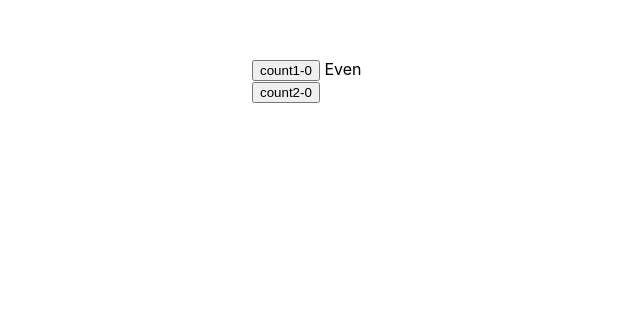
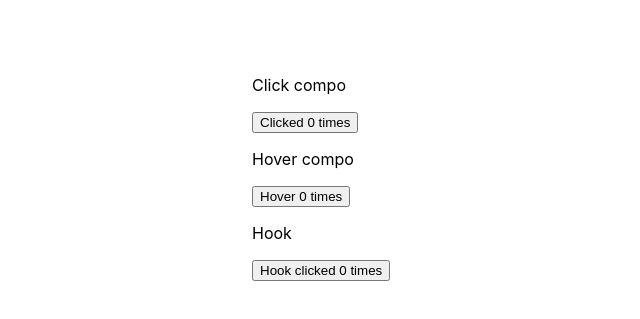
Before and after one commit to anoop-codes/React-Js, a React (Create React App) app: page / in a window 1280 px wide. Shown: the part 197-516 px from the top of the page, without its empty margins (4-644 px from the left). Built offline with nearby package versions, Linux system fonts and the light colour scheme.

Commit message:
hoc , render ,and custom props

```diff
--- a/src/App.js
+++ b/src/App.js
@@ -1,13 +1,12 @@
 import React from 'react';
 import './App.css';
-import HomeUseMemoHook from './components/optimisation-techniques/hooks/useMemo/HomeUseMemoHook';
-
+import HomeHigherOrderFunc from './components/sharing-logic/higer-order-func/HomeHigherOrderFunc';
 
 
 function App() {
   return (
     <div className="App">
-      <HomeUseMemoHook />
+      <HomeHigherOrderFunc />
     </div>
   );
 }
--- /dev/null
+++ b/src/components/sharing-logic/custom-hooks/useCounter.js
@@ -0,0 +1,14 @@
+import { useState } from 'react';
+
+const useCounter = (intialState = 0) => {
+
+    const [counter, setCounter] = useState(intialState)
+
+    const increment = () => {
+        setCounter(counter + 1)
+    }
+
+    return [counter, increment]
+}
+
+export default useCounter;
--- /dev/null
+++ b/src/components/sharing-logic/higer-order-func/ClickCounterCompo.jsx
@@ -0,0 +1,13 @@
+import React from 'react';
+import withCounterHoc from './withCounterHoc';
+
+const ClickCounterCompo = ({ count, increment }) => {
+
+    return (
+        <>
+            <button onClick={increment}>Clicked {count} times</button>
+        </>
+    );
+}
+
+export default withCounterHoc(ClickCounterCompo)
--- /dev/null
+++ b/src/components/sharing-logic/higer-order-func/HomeHigherOrderFunc.jsx
@@ -0,0 +1,33 @@
+import React, { Component } from 'react';
+import ClassCounterCompo from './ClickCounterCompo';
+import HoverCounterCompo from './HoverCounterCompo';
+import HookCounterCompo from './HookCounterCompo';
+
+class HomeHigherOrderFunc extends Component {
+    state = {}
+    render() {
+        return (
+            <>
+                <p>Click compo</p>
+                <ClassCounterCompo rating="100" />
+                <p>Hover compo</p>
+                <HoverCounterCompo />
+                <p>Hook</p>
+                <HookCounterCompo />
+            </>
+        );
+    }
+}
+
+export default HomeHigherOrderFunc;
+
+/**
+ * HOC : to share common functionality b/w the components.
+ *       is a pattern where the function takes a component as an argument and returns a new component.
+ *
+ * the props pass the HOC and not to the component which is warpped , so {...props } should be done , to pass down the props
+ *
+ * as HOC are a func , we can pass argumnet to it.
+ *
+ *
+ */
--- /dev/null
+++ b/src/components/sharing-logic/higer-order-func/HookCounterCompo.jsx
@@ -0,0 +1,12 @@
+import React from 'react';
+import useCounter from '../custom-hooks/useCounter';
+
+const HookCounterCompo = () => {
+    const [counter, increment] = useCounter(0);
+
+    return (
+        <button onClick={increment}>Hook clicked {counter} times </button>
+    );
+}
+
+export default HookCounterCompo;
--- /dev/null
+++ b/src/components/sharing-logic/higer-order-func/HoverCounterCompo.jsx
@@ -0,0 +1,26 @@
+import React, { Component } from 'react';
+
+class HoverCounterCompo extends Component {
+
+    state = {
+        count: 0
+    }
+
+    incrementCount = () => {
+        this.setState(preState => {
+            return {
+                count: preState.count + 1
+            }
+        })
+    }
+
+    render() {
+        return (
+            <>
+                <button onMouseOver={this.incrementCount}>Hover {this.state.count} times</button>
+            </>
+        );
+    }
+}
+
+export default HoverCounterCompo;
--- /dev/null
+++ b/src/components/sharing-logic/higer-order-func/withCounterHoc.jsx
@@ -0,0 +1,28 @@
+import React, { Component } from 'react';
+
+const withCounterHoc = (OriginalComponent) => {
+
+    class Counter extends Component {
+
+        state = {
+            count: 0
+        }
+
+        incrementCount = () => {
+            this.setState(preState => {
+                return {
+                    count: preState.count + 1
+                }
+            })
+        }
+
+        render() {
+            return <OriginalComponent name="anoop kumar" increment={this.incrementCount} count={this.state.count} {...this.props} />
+        }
+
+    }
+
+    return Counter;
+}
+
+export default withCounterHoc;
```
Also changed, not shown: src/components/sharing-logic/render-props/ClickCounterPR.jsx (added, +15 -0 lines), src/components/sharing-logic/render-props/CounterRP.jsx (added, +26 -0 lines), src/components/sharing-logic/render-props/HomeRenderPropsCompo.jsx (added, +32 -0 lines), src/components/sharing-logic/render-props/HoverCounterRP.jsx (added, +26 -0 lines), src/components/sharing-logic/render-props/UserCompo.jsx (added, +14 -0 lines).
